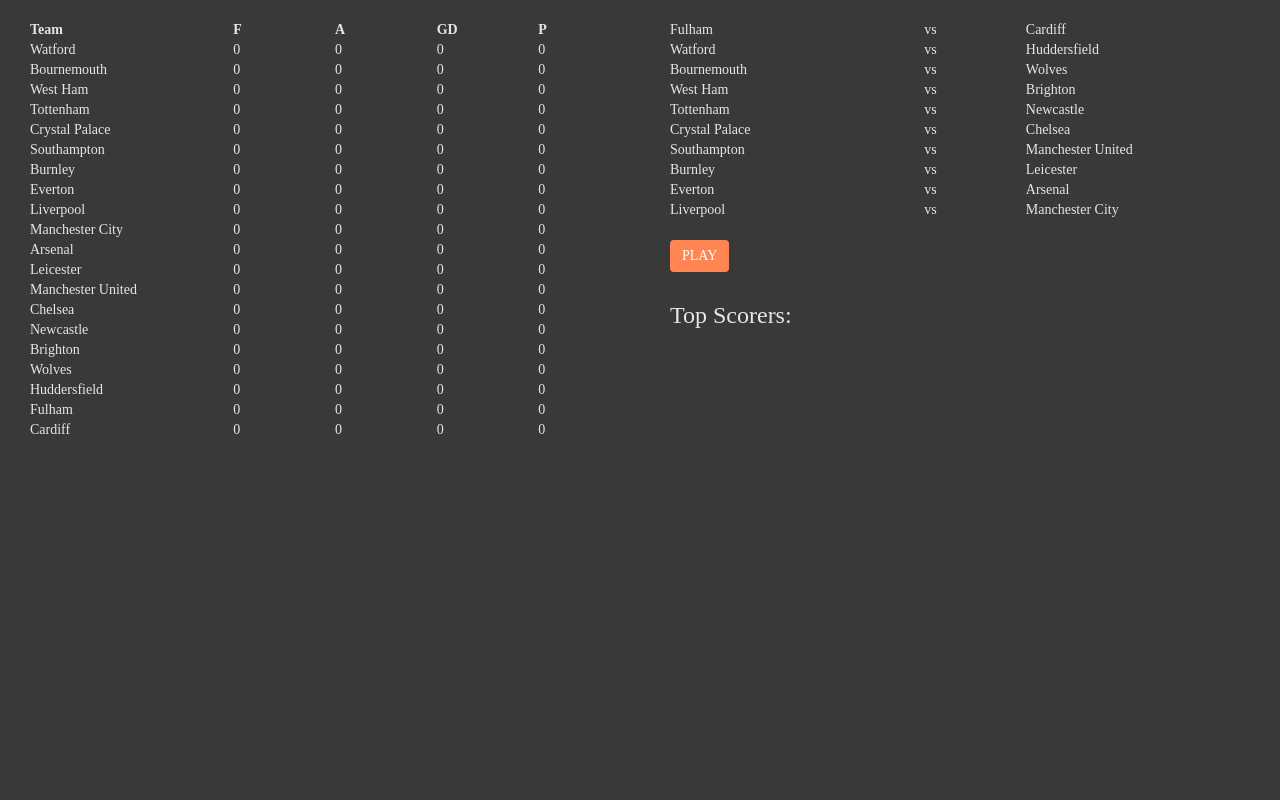
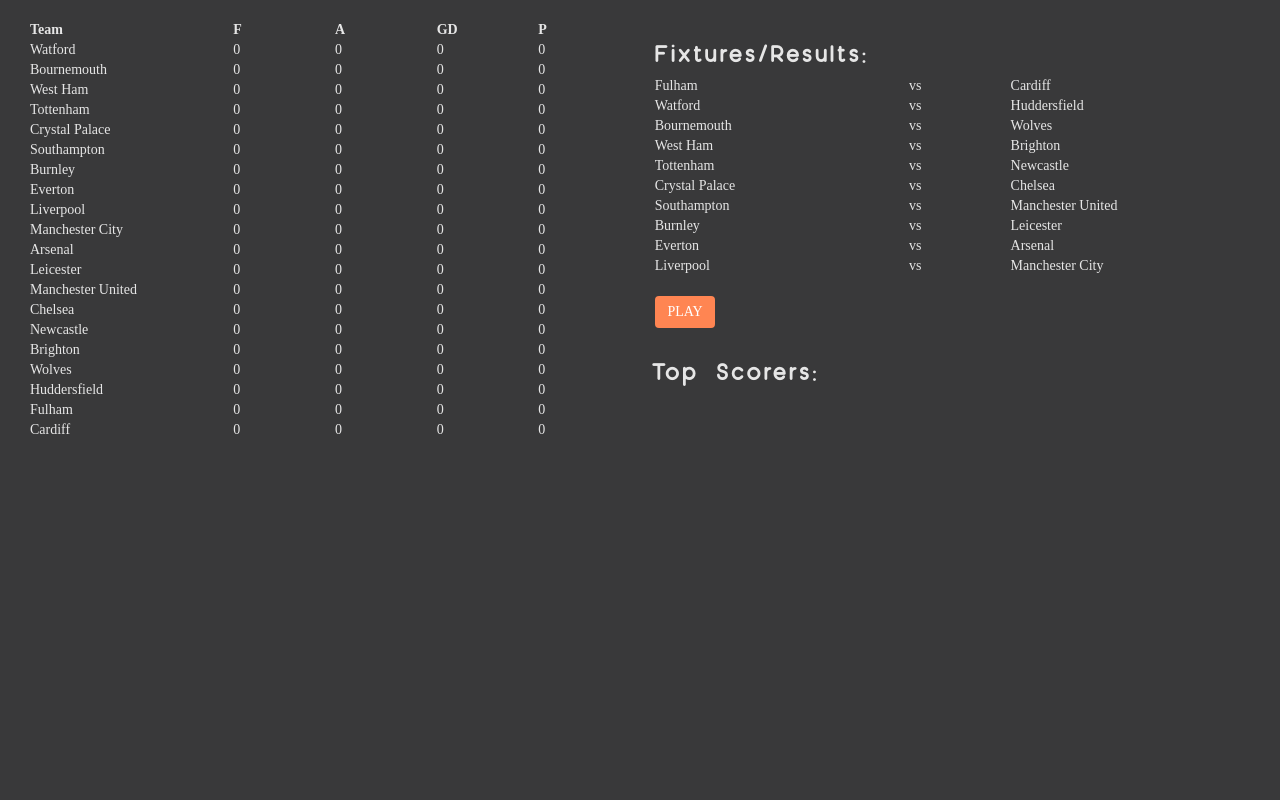
Before and after one commit to jamespjbennett/premier-league-predictor, a PHP site: page / in a window 1280 px wide. Shown: the part 82-882 px from the top of the page. Run offline with PHP 8.4, Linux system fonts and the light colour scheme; some libraries are stand-ins or nearby versions.

Commit message:
style changes

```diff
--- a/css/main.css
+++ b/css/main.css
@@ -20,6 +20,10 @@ li{
 	letter-spacing: 7px;
 }
 
+.content-header{
+	font-family: Moon2-bold;
+	letter-spacing: 3px;
+}
 .btn-primary{
 	color: #fff;
 	background-color: #FF8552;
@@ -39,6 +43,14 @@ li{
 	font-family: avenir;
 }
 
+#play-fixture, #next-fixture{
+	margin-left: -6.5%;
+}
+
+.fixture-row{
+	margin-left:-2.5%;
+}
+
 @font-face {
 	font-family: Moon2-regular;
 	src: url('../fonts/Moon2.0-Regular.otf');
--- a/home.html
+++ b/home.html
@@ -37,15 +37,14 @@
         	</div>
         	<div class="col-xs-6">
         		<div id="fixture-table">
-
                 </div>
                 <div class="col-xs-5">
                     <button id="play-fixture" class="btn btn-primary">PLAY</button>
                     <button id="next-fixture" class="hide btn btn-primary">NEXT FIXTURES</button>
                 </div>
 
-                <div class="col-xs-12" style="margin-top:10px;">
-                    <h3>Top Scorers:</h3>
+                <div class="col-xs-12" style="margin-top:10px; margin-left: -3%;">
+                    <h3 class="content-header">Top Scorers:</h3>
                     <div class="top-scorers-div">
                         <ul id ="top-scorers-list"></ul>
                     </div>
--- a/js/game_logic.js
+++ b/js/game_logic.js
@@ -105,11 +105,13 @@ function populateVisualFixtures(){
 
 	}
 	fixtureListContainer.innerHTML = "";
+	fixtureListContainer.insertAdjacentHTML('beforeend', '<h3 class="content-header">Fixtures/Results:</h3>');
+
 	for (i=0;i <=9;i++) {
 
 	    fixtureListContainer.insertAdjacentHTML('beforeend', '<div id="fixture-' + fixtures[i][first].replace(/\s+/g, '') + '--' + fixtures[i][second].replace(/\s+/g, '')+'"></div>');
 	    var fixtureRow = document.getElementById('fixture-' + fixtures[i][first].replace(/\s+/g, '') + '--' +  fixtures[i][second].replace(/\s+/g, ''));
-	    fixtureRow.insertAdjacentHTML('beforeend', '<div class="col-xs-5 fixture--' +  fixtures[i][first].replace(/\s+/g, '') + '"><span>' + fixtures[i][first] +'</span></div>');
+	    fixtureRow.insertAdjacentHTML('beforeend', '<div class="col-xs-5 fixture-row fixture--' +  fixtures[i][first].replace(/\s+/g, '') + '"><span>' + fixtures[i][first] +'</span></div>');
 	    fixtureRow.insertAdjacentHTML('beforeend', '<div class="col-xs-2 team-name"><span> vs </span></div>');
 	    fixtureRow.insertAdjacentHTML('beforeend', '<div class="col-xs-5 fixture--' +  fixtures[i][second].replace(/\s+/g, '') + '"><span>' + fixtures[i][second] +'</span></div>');
 	};
```
